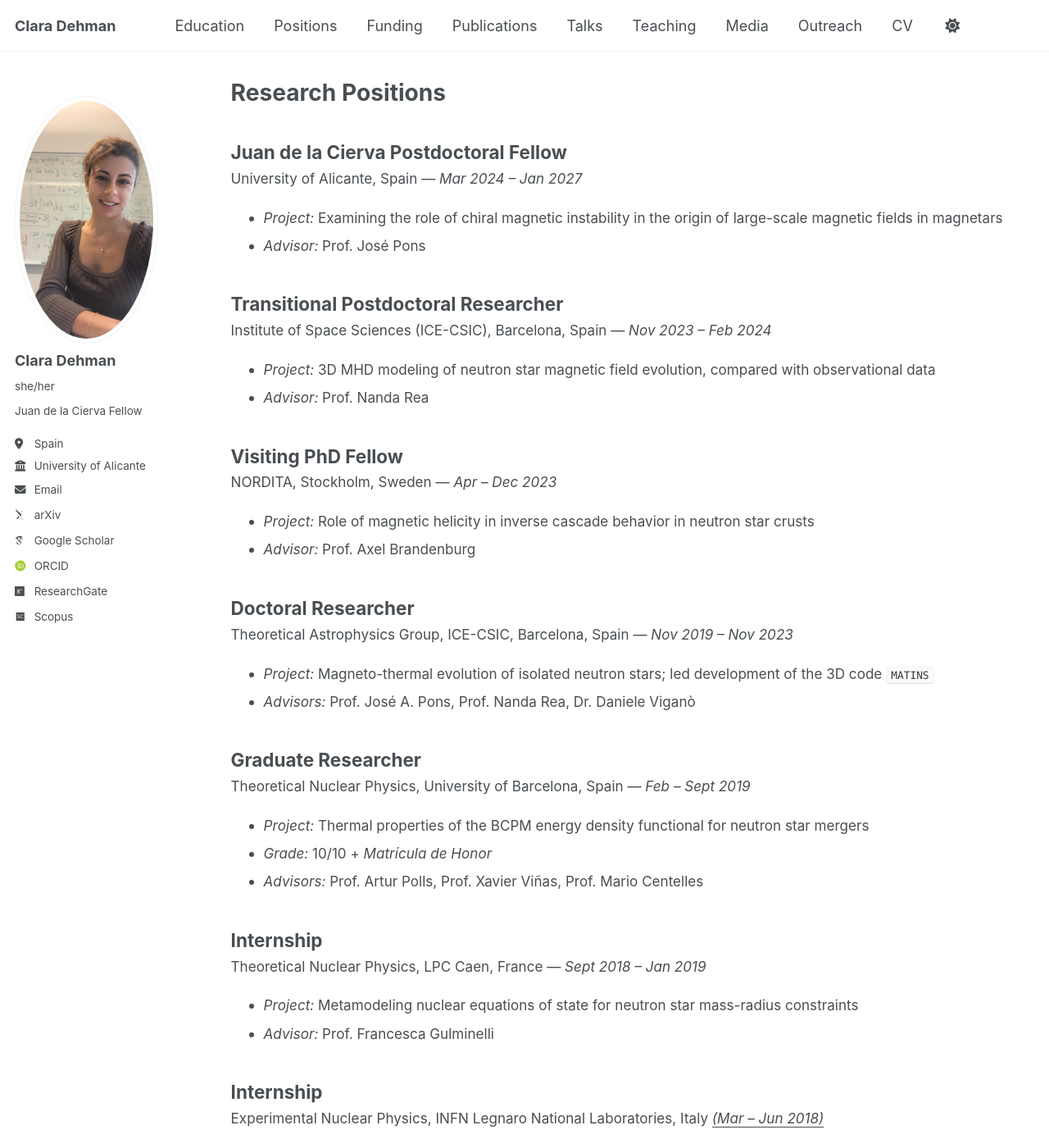
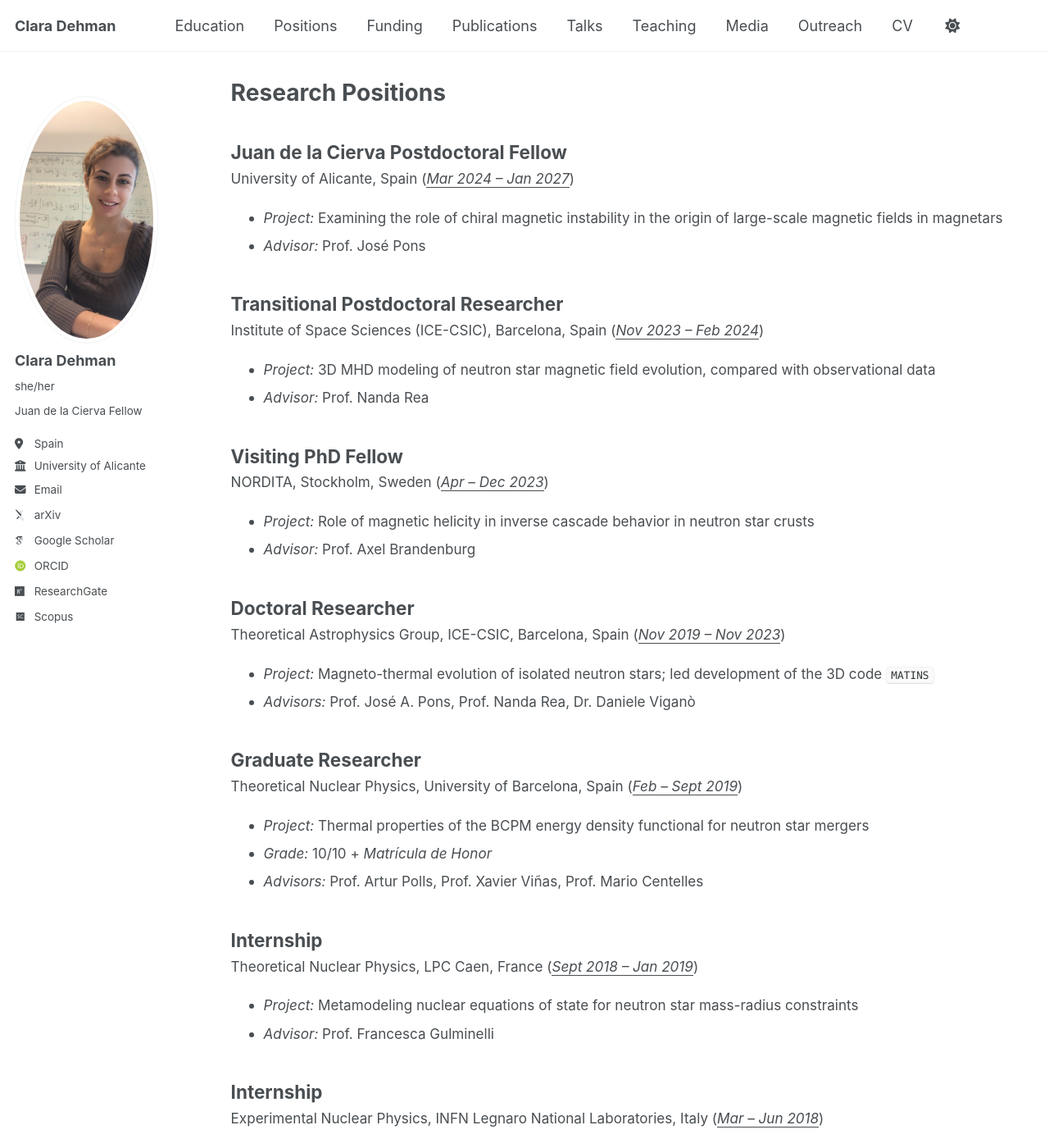
Before and after one commit to ClaraDehman/ClaraDehman.github.io, a Jekyll site: the page built from _pages/positions.html, in a window 1280 px wide and 1400 px high. Shown: the whole window at 82% size. Built offline with Jekyll 4.4.1, drawn with Linux system fonts in a browser that asks for light colours; some web fonts are replaced.

Commit message:
underlining the dates positions.html

```diff
--- a/_pages/positions.html
+++ b/_pages/positions.html
@@ -9,7 +9,7 @@ author_profile: true
 
 <div class="archive__item">
   <h2 class="archive__item-title">Juan de la Cierva Postdoctoral Fellow</h2>
-  <p class="archive__item-excerpt" style="font-size: 0.95em;">University of Alicante, Spain — <em>Mar 2024 – Jan 2027</em></p>
+  <p class="archive__item-excerpt" style="font-size: 0.95em;">University of Alicante, Spain (<em><u>Mar 2024 – Jan 2027</u></em>)</p>
   <ul class="archive__item-excerpt" style="font-size: 0.95em;">
     <li><em>Project:</em> Examining the role of chiral magnetic instability in the origin of large-scale magnetic fields in magnetars</li>
     <li><em>Advisor:</em> Prof. José Pons</li>
@@ -18,7 +18,7 @@ author_profile: true
 
 <div class="archive__item">
   <h2 class="archive__item-title">Transitional Postdoctoral Researcher</h2>
-  <p class="archive__item-excerpt" style="font-size: 0.95em;">Institute of Space Sciences (ICE-CSIC), Barcelona, Spain — <em>Nov 2023 – Feb 2024</em></p>
+  <p class="archive__item-excerpt" style="font-size: 0.95em;">Institute of Space Sciences (ICE-CSIC), Barcelona, Spain (<em><u>Nov 2023 – Feb 2024</u></em>)</p>
   <ul class="archive__item-excerpt" style="font-size: 0.95em;">
     <li><em>Project:</em> 3D MHD modeling of neutron star magnetic field evolution, compared with observational data</li>
     <li><em>Advisor:</em> Prof. Nanda Rea</li>
@@ -27,7 +27,7 @@ author_profile: true
 
 <div class="archive__item">
   <h2 class="archive__item-title">Visiting PhD Fellow</h2>
-  <p class="archive__item-excerpt" style="font-size: 0.95em;">NORDITA, Stockholm, Sweden — <em>Apr – Dec 2023</em></p>
+  <p class="archive__item-excerpt" style="font-size: 0.95em;">NORDITA, Stockholm, Sweden (<em><u>Apr – Dec 2023</u></em>)</p>
   <ul class="archive__item-excerpt" style="font-size: 0.95em;">
     <li><em>Project:</em> Role of magnetic helicity in inverse cascade behavior in neutron star crusts</li>
     <li><em>Advisor:</em> Prof. Axel Brandenburg</li>
@@ -36,7 +36,7 @@ author_profile: true
 
 <div class="archive__item">
   <h2 class="archive__item-title">Doctoral Researcher</h2>
-  <p class="archive__item-excerpt" style="font-size: 0.95em;">Theoretical Astrophysics Group, ICE-CSIC, Barcelona, Spain — <em>Nov 2019 – Nov 2023</em></p>
+  <p class="archive__item-excerpt" style="font-size: 0.95em;">Theoretical Astrophysics Group, ICE-CSIC, Barcelona, Spain (<em><u>Nov 2019 – Nov 2023</u></em>)</p>
   <ul class="archive__item-excerpt" style="font-size: 0.95em;">
     <li><em>Project:</em> Magneto-thermal evolution of isolated neutron stars; led development of the 3D code <code>MATINS</code></li>
     <li><em>Advisors:</em> Prof. José A. Pons, Prof. Nanda Rea, Dr. Daniele Viganò</li>
@@ -45,7 +45,7 @@ author_profile: true
 
 <div class="archive__item">
   <h2 class="archive__item-title">Graduate Researcher</h2>
-  <p class="archive__item-excerpt" style="font-size: 0.95em;">Theoretical Nuclear Physics, University of Barcelona, Spain — <em>Feb – Sept 2019</em></p>
+  <p class="archive__item-excerpt" style="font-size: 0.95em;">Theoretical Nuclear Physics, University of Barcelona, Spain (<em><u>Feb – Sept 2019</u></em>)</p>
   <ul class="archive__item-excerpt" style="font-size: 0.95em;">
     <li><em>Project:</em> Thermal properties of the BCPM energy density functional for neutron star mergers</li>
     <li><em>Grade:</em> 10/10 + <em>Matrícula de Honor</em></li>
@@ -55,7 +55,7 @@ author_profile: true
 
 <div class="archive__item">
   <h2 class="archive__item-title">Internship</h2>
-  <p class="archive__item-excerpt" style="font-size: 0.95em;">Theoretical Nuclear Physics, LPC Caen, France — <em>Sept 2018 – Jan 2019</em></p>
+  <p class="archive__item-excerpt" style="font-size: 0.95em;">Theoretical Nuclear Physics, LPC Caen, France (<em><u>Sept 2018 – Jan 2019</u></em>)</p>
   <ul class="archive__item-excerpt" style="font-size: 0.95em;">
     <li><em>Project:</em> Metamodeling nuclear equations of state for neutron star mass-radius constraints</li>
     <li><em>Advisor:</em> Prof. Francesca Gulminelli</li>
@@ -64,7 +64,7 @@ author_profile: true
 
 <div class="archive__item">
   <h2 class="archive__item-title">Internship</h2>
-  <p class="archive__item-excerpt" style="font-size: 0.95em;">Experimental Nuclear Physics, INFN Legnaro National Laboratories, Italy <em><u>(Mar – Jun 2018)</u></em></p>
+  <p class="archive__item-excerpt" style="font-size: 0.95em;">Experimental Nuclear Physics, INFN Legnaro National Laboratories, Italy (<em><u>Mar – Jun 2018</u></em>)</p>
   <ul class="archive__item-excerpt" style="font-size: 0.95em;">
     <li><em>Focus:</em> Measuring fusion cross section of \( {}^{28}\mathrm{Si} + {}^{100}\mathrm{Mo} \) to probe many-body quantum tunneling</li>
     <li><em>Advisors:</em> Prof. Giovanna Montagnoli, Prof. Alberto Stefanini</li>
```
